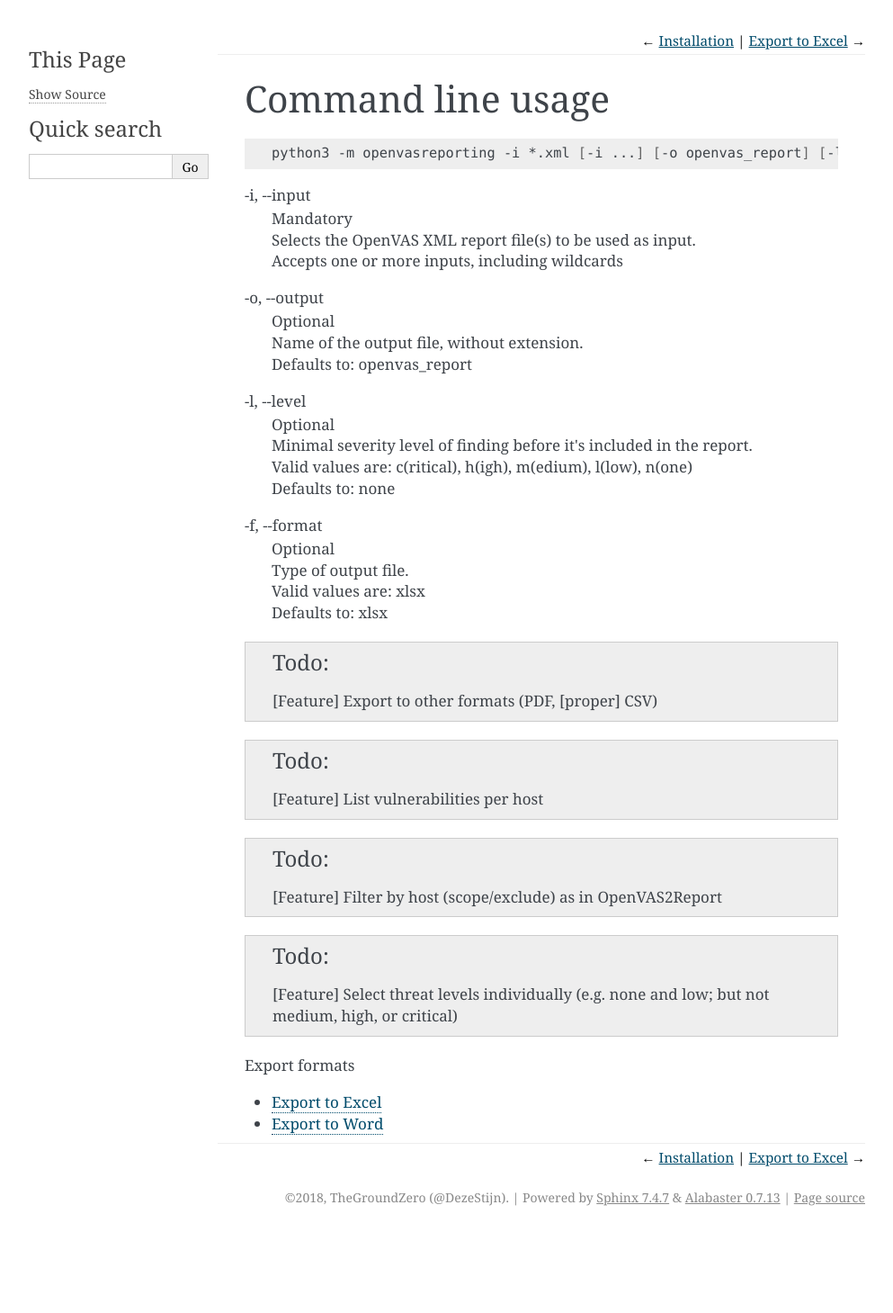
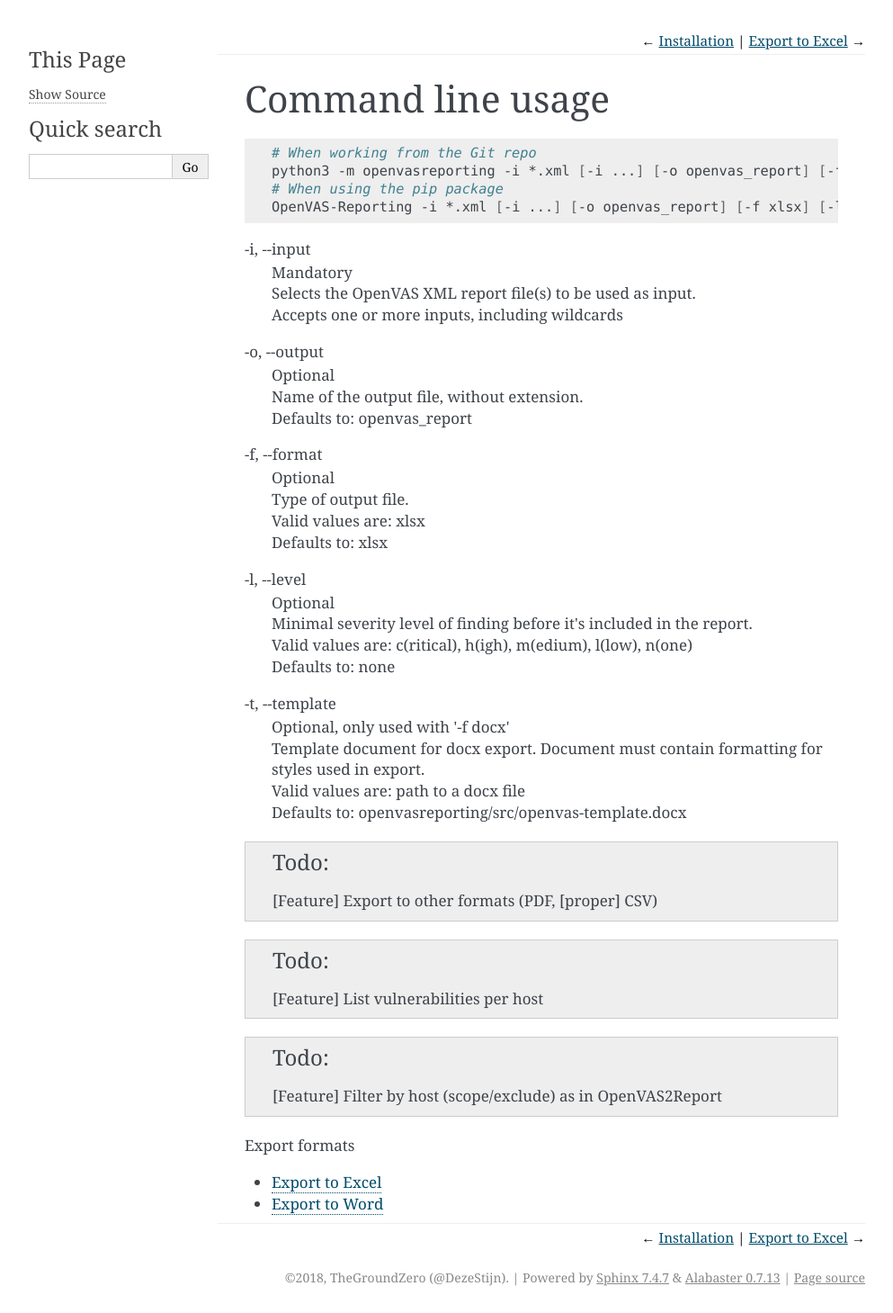
Before and after one commit to TheGroundZero/openvasreporting, a Sphinx documentation site: the page built from docs/usage/export.rst, in a window 1280 px wide. Shown: the whole page at 90% size, without its empty margins (148-1141 px from the left). Built offline with Sphinx 7.4.7, drawn with Linux system fonts in a browser that asks for light colours; before the commit the page ends 1370 px from its top, so only the background shows below that.

Commit message:
Update docs to include template functionality

```diff
--- a/docs/usage/export.rst
+++ b/docs/usage/export.rst
@@ -3,7 +3,10 @@
 
 .. code-block:: bash
 
-   python3 -m openvasreporting -i *.xml [-i ...] [-o openvas_report] [-l none] [-f xlsx]
+   # When working from the Git repo
+   python3 -m openvasreporting -i *.xml [-i ...] [-o openvas_report] [-f xlsx] [-l none] [-t "openvasreporting/src/openvas-template.docx"]
+   # When using the pip package
+   OpenVAS-Reporting -i *.xml [-i ...] [-o openvas_report] [-f xlsx] [-l none] [-t "openvasreporting/src/openvas-template.docx"]
 
 \-i, --input
    | Mandatory
@@ -15,17 +18,23 @@
    | Name of the output file, without extension.
    | Defaults to: openvas_report
 
+\-f, --format
+   | Optional
+   | Type of output file.
+   | Valid values are: xlsx
+   | Defaults to: xlsx
+
 \-l, --level
    | Optional
    | Minimal severity level of finding before it's included in the report.
    | Valid values are: c(ritical), h(igh), m(edium), l(low), n(one)
    | Defaults to: none
 
-\-f, --format
-   | Optional
-   | Type of output file.
-   | Valid values are: xlsx
-   | Defaults to: xlsx
+\-t, --template
+   | Optional, only used with '-f docx'
+   | Template document for docx export. Document must contain formatting for styles used in export.
+   | Valid values are: path to a docx file
+   | Defaults to: openvasreporting/src/openvas-template.docx
 
 
 .. todo::
@@ -37,9 +46,6 @@
 .. todo::
    [Feature] Filter by host (scope/exclude) as in OpenVAS2Report
 
-.. todo::
-   [Feature] Select threat levels individually (e.g. none and low; but not medium, high, or critical)
-
 
 .. toctree::
    :caption: Export formats
```
Also changed, not shown: README.md (+22 -11 lines), docs/usage/export-word.rst (+7 -0 lines).
